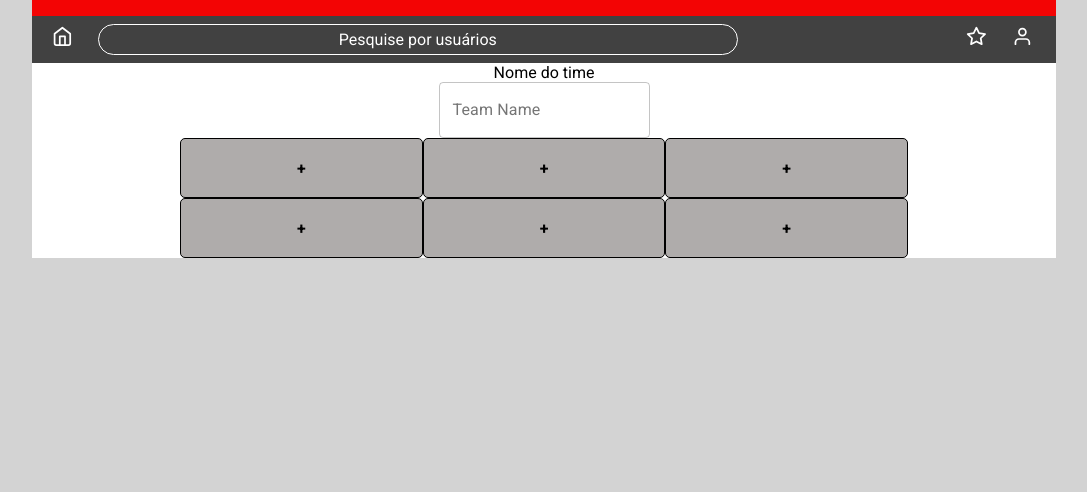
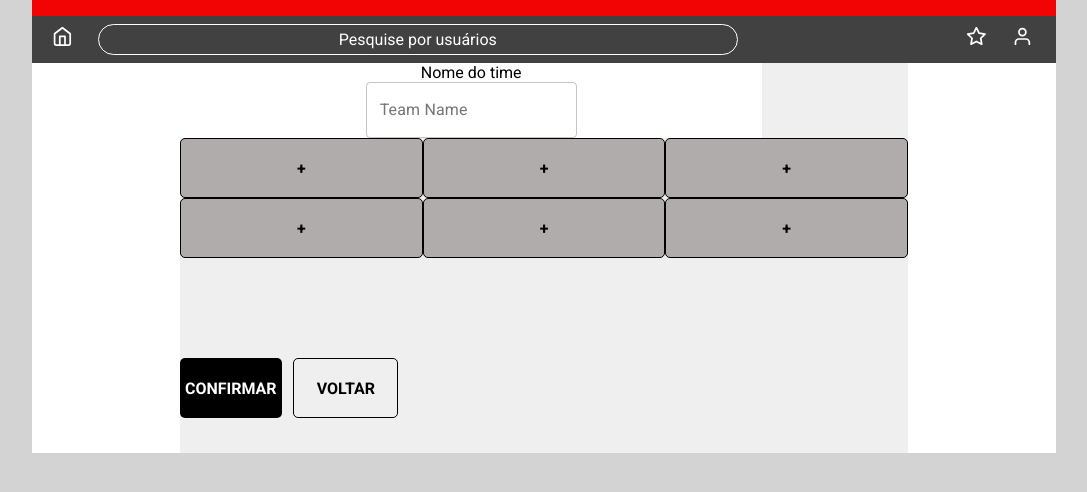
Before and after one commit to GaahNoel/PockeTeam, a Next.js app in the folder frontend/: page /team in a window 1280 px wide. Shown: the top 492 px of the page, without its empty margins (96-1183 px from the left). Built offline with nearby package versions, Linux system fonts and the light colour scheme; a web font is replaced by a local one.

Commit message:
Index Team Page init

```diff
--- a/frontend/src/pages/team/index.tsx
+++ b/frontend/src/pages/team/index.tsx
@@ -13,6 +13,9 @@ import React, {
     FieldName,
     TeamSelect,
     Button,
+    Buttons,
+    Voltar,
+    Form,
   } from '../../styles/pages/Team';
 
 import Link from 'next/link';
@@ -21,9 +24,18 @@ import { Helmet } from 'react-helmet';
 import Header from '../../components/header';
 import axios from 'axios';
 import { useForm } from 'react-hook-form';
+import Router from 'next/router';
 
 const Team:React.FC = ()=> {
     const { register, handleSubmit, errors } = useForm();
+
+    const onSubmit = (data, e) => {
+      e.preventDefault();
+    }
+
+    const handleClick = () =>{
+      Router.push('/team/pokemon');
+    }
 
     return (
     <>
@@ -34,6 +46,7 @@ const Team:React.FC = ()=> {
 
       <Wrapper>
         <Container>
+         <Form onSubmit={handleSubmit(onSubmit)}>
             <TeamName>
                 <p>Nome do time</p>
                 <FieldName
@@ -49,32 +62,40 @@ const Team:React.FC = ()=> {
             </TeamName>
             <TeamSelect>
                 <Link href="/">
-                    <Button>+</Button>
+                    <Button onClick={handleClick}>+</Button>
                 </Link>
 
                 <Link href="/">
-                    <Button>+</Button>
+                    <Button onClick={handleClick}>+</Button>
                 </Link>
 
                 <Link href="/">
-                    <Button>+</Button>
+                    <Button onClick={handleClick}>+</Button>
                 </Link>
 
                 <Link href="/">
-                    <Button>+</Button>
+                    <Button onClick={handleClick}>+</Button>
                 </Link>
 
                 <Link href="/">
-                    <Button>+</Button>
+                    <Button onClick={handleClick}>+</Button>
                 </Link>
 
                 <Link href="/">
-                    <Button>+</Button>
+                    <Button onClick={handleClick}>+</Button>
                 </Link>
             </TeamSelect>
+            <Buttons>
+              <button type="submit">CONFIRMAR</button>
+              <Link href="/">
+                <Voltar>VOLTAR</Voltar>
+              </Link>
+            </Buttons>
+          </Form>
         </Container>
       </Wrapper>
     </>
   );
 }
+
 export default Team;
--- a/frontend/src/styles/pages/Team.ts
+++ b/frontend/src/styles/pages/Team.ts
@@ -15,6 +15,10 @@ export const Container = styled.div`
   flex-direction: column;
   align-items: center;
   background-color: #ffffff;
+
+`;
+
+export const Form = styled.button`
 
 `;
 
@@ -42,6 +46,8 @@ export const TeamSelect = styled.div`
 
 `;
 
+
+
 export const Button = styled.a`
   height: 60px;
   margin: 0px;
@@ -60,4 +66,41 @@ export const Button = styled.a`
   @media (min-width: 850px) {
     padding: 10.5px 116px;
   }
+  &:hover{
+    background-color: #969391;
+    //opacity: 0.8;
+  }
 `;
+
+export const Buttons = styled.div`
+  width: 30%;
+  display: flex;
+  justify-content: space-between;
+  margin-top: 100px;
+  button {
+    margin-bottom: 35px;
+    padding: 0px 5px;
+    height: 60px;
+    display: flex;
+    justify-content: center;
+    align-items: center;
+    font-weight: bold;
+    font-size: medium;
+    color: #ffffff;
+    background-color: #000000;
+    border-radius: 5px;
+  }
+`;
+export const Voltar = styled.a`
+  color: #000000;
+  padding: 20px 5px;
+  height: 60px;
+  width: 105.09px;
+  border: 1px solid #000000;
+  text-decoration: none;
+  text-align: center;
+  align-items: center;
+  font-weight: bold;
+  font-size: medium;
+  border-radius: 5px;
+`;
```
Also changed, not shown: frontend/src/pages/team/pokemon.tsx (+66 -33 lines).
